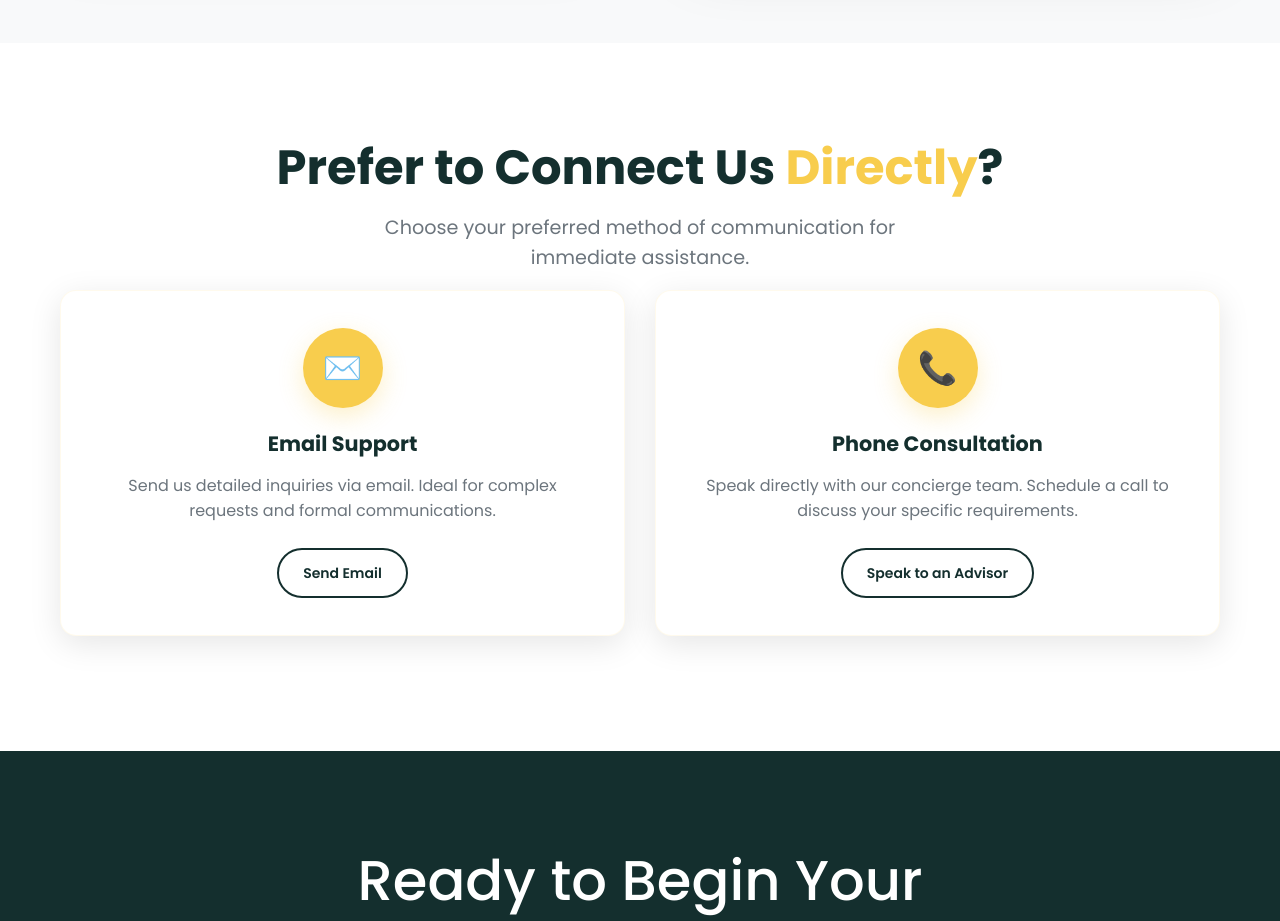
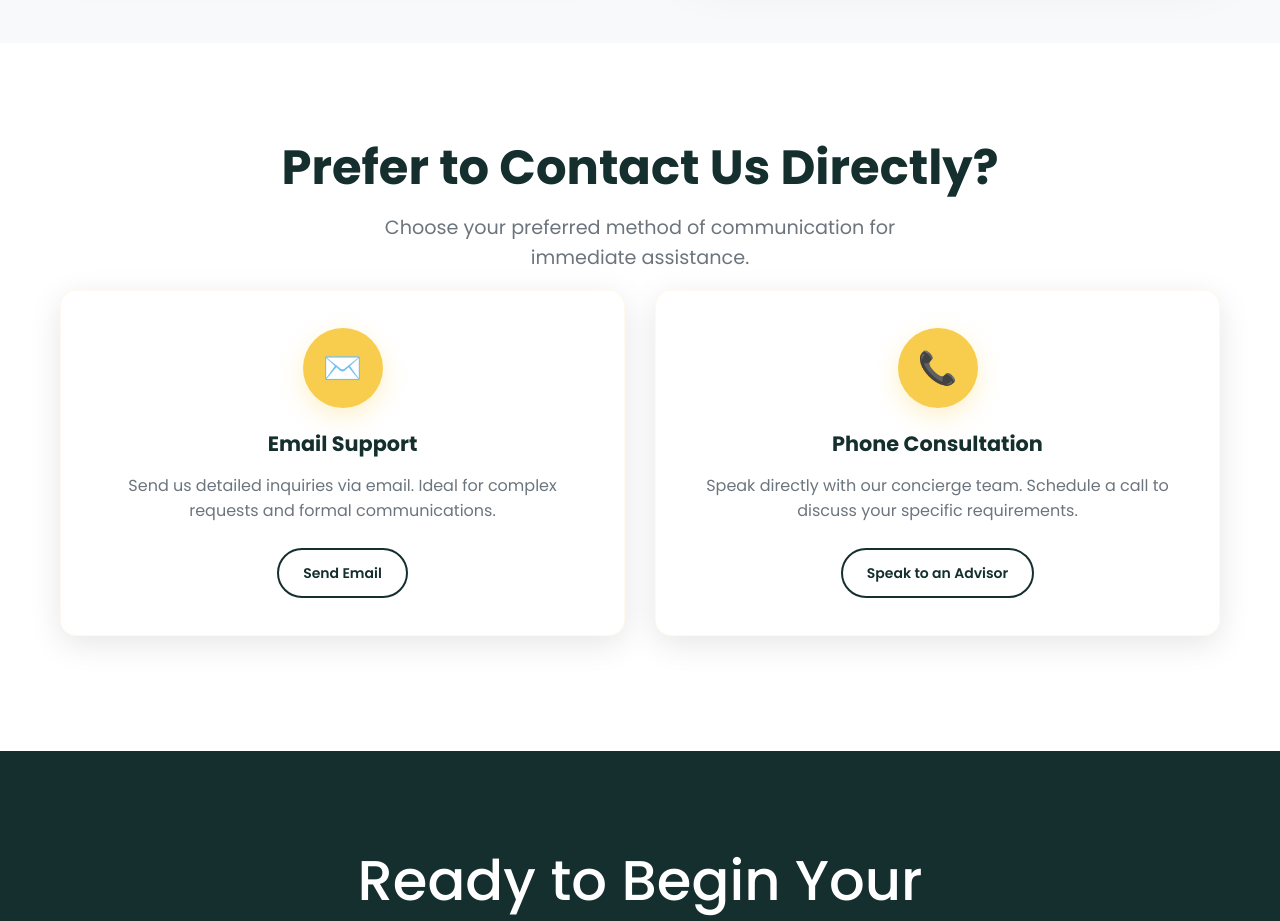
Before and after one commit to pratapbaraiyagit/Sclusive-Concierge, a React (Create React App) app: page /contact in a window 1280 px wide. Shown: the part 1820-2741 px from the top of the page. Built offline with nearby package versions, Linux system fonts and the light colour scheme; no server answers.

Commit message:
Update ContactPage.js

```diff
--- a/src/pages/ContactPage.js
+++ b/src/pages/ContactPage.js
@@ -293,8 +293,7 @@ const ContactPage = () => {
         <div className="contact-container">
           <div className="text-center mb-3">
             <h2 className="contact-section-title">
-              {t("Prefer to Connect Us")}{" "}
-              <span className="contact-highlight">{t("Directly")}</span>?
+              {t("Prefer to Contact Us Directly?")}
             </h2>
             <p className="contact-section-description">
               {t(
```
